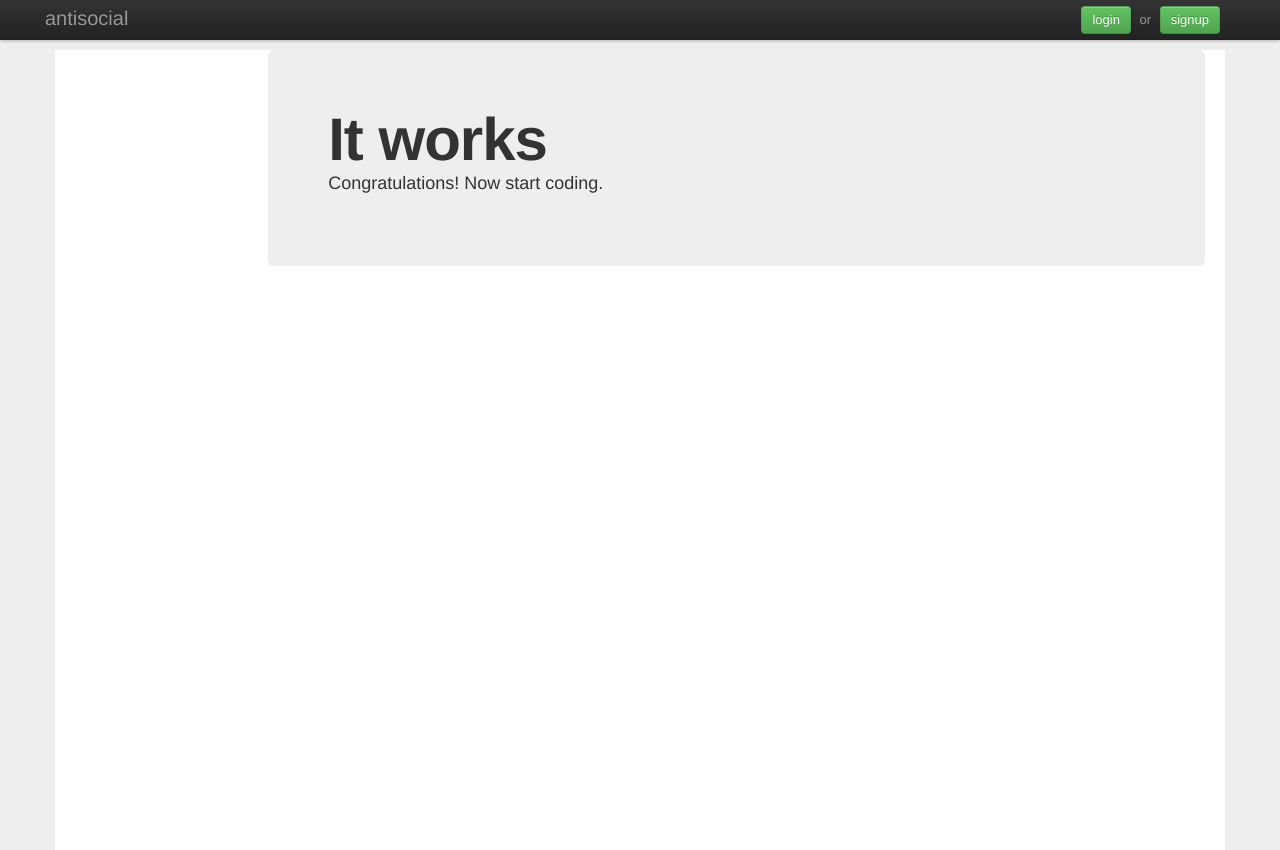
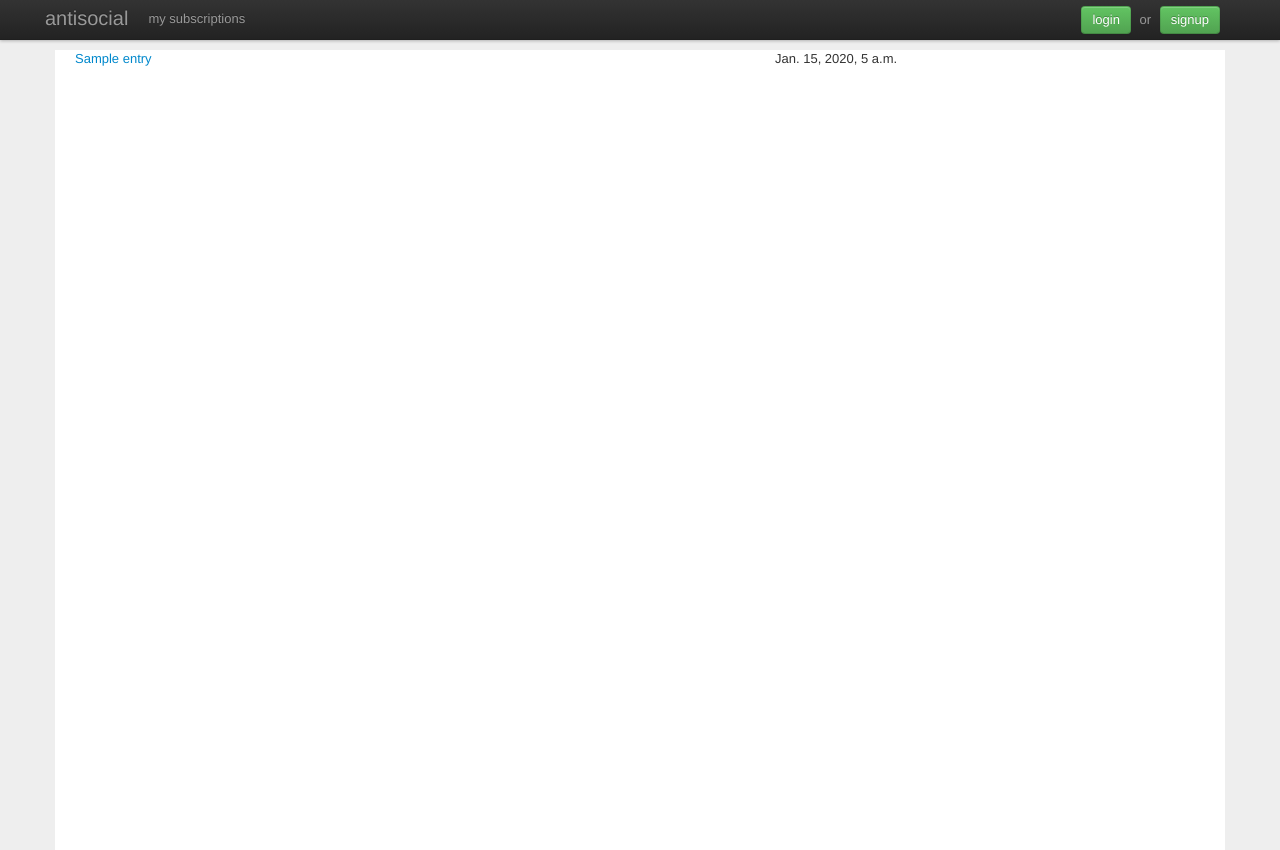
Before and after one commit to thraxil/antisocial, a Django app: template antisocial/templates/main/index.html in a window 1280 px wide. Run offline with Django 3.2, Linux system fonts and the light colour scheme; the template is opened without the code that fills it: values that come from a table or form of the project are taken from there, others are empty; tables that the repository leaves empty hold one stand-in row (values such as "Sample post"); some libraries are stand-ins or nearby versions.

Commit message:
basic model and fetch functionality

```diff
--- a/antisocial/main/models.py
+++ b/antisocial/main/models.py
@@ -1,3 +1,126 @@
-# from django.db import models
+from django.db import models
+from django.contrib.auth.models import User
+import feedparser
+from datetime import datetime, timedelta
+from django.utils.timezone import utc
+import random
 
-# define your models here
+
+class Feed(models.Model):
+    url = models.URLField()
+    guid = models.CharField(max_length=256, db_index=True)
+    title = models.CharField(max_length=256)
+    last_fetched = models.DateTimeField(null=True)
+    last_failed = models.DateTimeField(null=True)
+    next_fetch = models.DateTimeField()
+    backoff = models.IntegerField(default=0)
+
+    def subscribe_user(self, user):
+        r = self.subscription_set.filter(user=user)
+        if r.count() == 0:
+            Subscription.objects.create(
+                feed=self,
+                user=user,
+            )
+            # TODO: backfill entries
+
+    def schedule_next_fetch(self):
+        # hours to back off for failing feeds
+        BACKOFF_SCHEDULE = [1, 2, 5, 10, 20, 50, 100]
+        # exponentially back off failing feeds
+        backoff = BACKOFF_SCHEDULE[min(self.backoff,
+                                       len(BACKOFF_SCHEDULE) - 1)]
+        # avoid thundering herd
+        skew = random.randint(0, 60)
+        delta = timedelta(hours=backoff, minutes=skew)
+        now = datetime.utcnow().replace(tzinfo=utc)
+        self.next_fetch = now + delta
+        self.save()
+
+    def fetch(self):
+        now = datetime.utcnow().replace(tzinfo=utc)
+        self.last_fetched = now
+        try:
+            d = feedparser.parse(self.url)
+            if d.feed.title != self.title:
+                self.title = d.feed.title
+            if d.feed.guid != self.guid:
+                self.guid = d.feed.guid
+            self.backoff = 0
+            self.save()
+            print "fetch successful"
+        except:
+            print "fetch failed"
+            self.last_failed = now
+            self.backoff = self.backoff + 1
+            self.save()
+        self.schedule_next_fetch()
+        for entry in d.entries:
+            self.update_entry(entry)
+
+    def update_entry(self, entry):
+        print "update entry"
+        guid = entry.get(
+            'guid',
+            entry.get(
+                'id',
+                entry.get('link', None)
+            )
+        )
+        if not guid:
+            # no guid? can't do anything with it
+            print "no guid"
+            return
+        print "guid: %s" % guid
+        r = self.entry_set.filter(guid=guid)
+        if r.count() > 0:
+            # already have this one, so nothing to do
+            print "already have this entry"
+            return
+        published = datetime.utcnow().replace(tzinfo=utc)
+        if 'published' in entry:
+            published = entry.published
+        elif 'updated' in entry:
+            published = entry.updated
+        e = Entry.objects.create(
+            feed=self,
+            guid=guid,
+            link=entry.get('link', u""),
+            title=entry.get('title', u"no title"),
+            description=entry.get(
+                'description',
+                entry.get('summary', u"")),
+            author=entry.get('author', u""),
+            published=published,
+        )
+        e.fanout()
+
+
+class Entry(models.Model):
+    feed = models.ForeignKey(Feed)
+    guid = models.CharField(max_length=256, db_index=True)
+    title = models.CharField(max_length=256)
+    link = models.URLField()
+    description = models.TextField(blank=True)
+    author = models.CharField(max_length=256)
+    published = models.DateTimeField()
+
+    def fanout(self):
+        """ new entry. spread it to subscribers """
+        print "fanout()"
+        for s in self.feed.subscription_set.all():
+            print "adding uentry for %s" % s.user.username
+            UEntry.objects.create(
+                entry=self,
+                user=s.user)
+
+
+class Subscription(models.Model):
+    feed = models.ForeignKey(Feed)
+    user = models.ForeignKey(User)
+
+
+class UEntry(models.Model):
+    entry = models.ForeignKey(Entry)
+    user = models.ForeignKey(User)
+    read = models.BooleanField(default=False)
--- a/antisocial/templates/base.html
+++ b/antisocial/templates/base.html
@@ -32,6 +32,7 @@
       <div class="container">
         <ul class="nav">
           <li><a class="brand" href="/">antisocial</a></li>
+					<li><a href="/subscriptions/">my subscriptions</a></li>
           {% block topnavbarleftitems %}{% endblock %}
         </ul>
 
@@ -61,11 +62,8 @@
   <div class="container" id="outer-container">
 
     <div class="container-fluid" id="content">
-      <div class="row-fluid">
-        <div class="span2" id="sidebar">
-{% block sidebar %}{% endblock %}
-        </div>
-        <div class="span10" id="right-content">
+      <div class="row">
+        <div class="span12" id="right-content">
 {% block pagetitle %}{% endblock %}
 {% block content %}{% endblock %}
         </div>
--- a/antisocial/templates/main/index.html
+++ b/antisocial/templates/main/index.html
@@ -1,8 +1,17 @@
 {% extends 'base.html' %}
 
 {% block content %}
-<div class="hero-unit">
-<h1>It works</h1>
-<p>Congratulations! Now start coding.</p>
+
+{% if unread %}
+{% for ue in unread %}
+<div class="row">
+	<div class="span3">{{ue.entry.feed.title}}</div>
+	<div class="span7"><a href="{{ue.entry.link}}">{{ue.entry.title}}</a></div>
+	<div class="span2">{{ue.entry.published}}</div>
 </div>
+{% endfor %}
+{% else %}
+<p>You have no unread items</p>
+{% endif %}
+
 {% endblock %}
--- a/antisocial/urls.py
+++ b/antisocial/urls.py
@@ -9,8 +9,10 @@ site_media_root = os.path.join(os.path.dirname(__file__), "../media")
 
 urlpatterns = patterns(
     '',
+    (r'^$', 'antisocial.main.views.index'),
+    (r'^subscriptions/$', 'antisocial.main.views.subscriptions'),
+    (r'^subscriptions/add/$', 'antisocial.main.views.add_subscription'),
     (r'^accounts/', include('userena.urls')),
-    (r'^$', 'antisocial.main.views.index'),
     (r'^admin/', include(admin.site.urls)),
     (r'smoketest/', include('smoketest.urls')),
     (r'^site_media/(?P<path>.*)$',
```
Also changed, not shown: antisocial/main/management/commands/fetch.py (added, +13 -0 lines), antisocial/main/views.py (+49 -1 lines), antisocial/templates/main/subscriptions.html (added, +44 -0 lines), antisocial/main/management/__init__.py (added), antisocial/main/management/commands/__init__.py (added), antisocial/main/migrations/0001_initial.py (added), antisocial/main/migrations/__init__.py (added).
